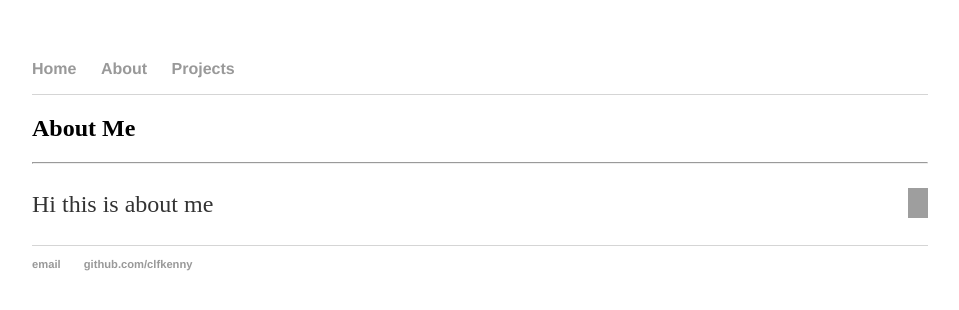
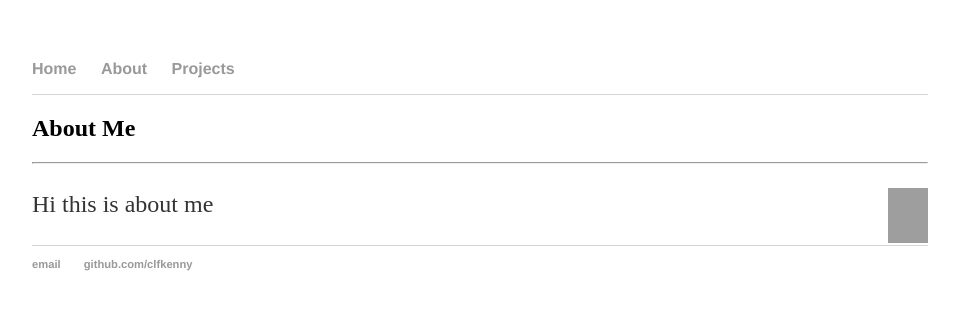
Before and after one commit to clfkenny/clfkenny.github.io, a Jekyll site: the page built from about/index.md, in a window 1280 px wide. Shown: the top 310 px of the page, without its empty margins (160-1119 px from the left). Built offline with Jekyll 4.4.1, drawn with Linux system fonts in a browser that asks for light colours; grey boxes are pictures that could not be loaded.

Commit message:
Update index.md

```diff
--- a/about/index.md
+++ b/about/index.md
@@ -7,6 +7,6 @@ date: 4/26/18
 ## About Me
 ---
 
-<img style="float: right;width:20px;height:30px;" src="linkedin pic.jpg">
+<img style="float: right;width:40px;height:55px;" src="linkedin pic.jpg">
 
 Hi this is about me
```
